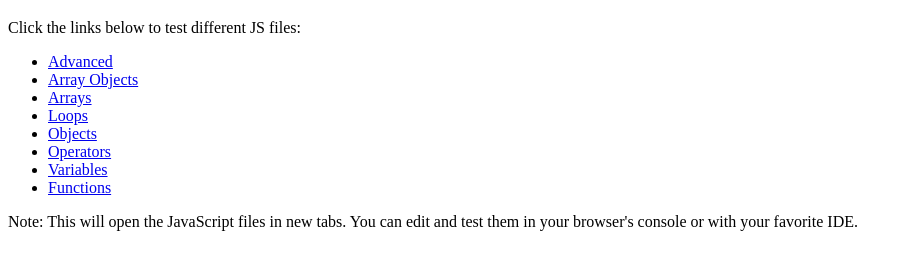
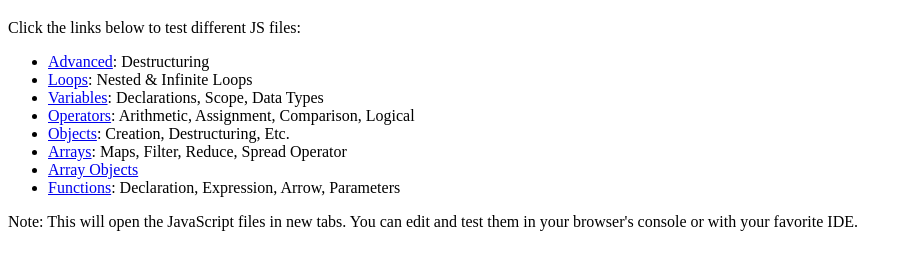
Before and after one commit to D-Stoker/JavaScript-Practice, a plain HTML site: page index.html in a window 1280 px wide. Shown: the part 61-330 px from the top of the page, without its empty margins (0-909 px from the left). Drawn offline with Linux system fonts and the light colour scheme.

Commit message:
Detailed JS file list in index.

```diff
--- a/index.html
+++ b/index.html
@@ -12,14 +12,14 @@
     <p>Click the links below to test different JS files:</p>
 
     <ul>
-        <li><a href="advanced.js" target="_blank">Advanced</a></li>
+        <li><a href="advanced.js" target="_blank">Advanced</a>: Destructuring</li>
+        <li><a href="loops.js" target="_blank">Loops</a>: Nested & Infinite Loops</li>
+        <li><a href="variables.js" target="_blank">Variables</a>: Declarations, Scope, Data Types</li>
+        <li><a href="operators.js" target="_blank">Operators</a>: Arithmetic, Assignment, Comparison, Logical</li>
+        <li><a href="objects.js" target="_blank">Objects</a>: Creation, Destructuring, Etc.</li>
+        <li><a href="arrays.js" target="_blank">Arrays</a>: Maps, Filter, Reduce, Spread Operator</li>
         <li><a href="arrayObjects.js" target="_blank">Array Objects</a></li>
-        <li><a href="arrays.js" target="_blank">Arrays</a></li>
-        <li><a href="loops.js" target="_blank">Loops</a></li>
-        <li><a href="objects.js" target="_blank">Objects</a></li>
-        <li><a href="operators.js" target="_blank">Operators</a></li>
-        <li><a href="variables.js" target="_blank">Variables</a></li>
-        <li><a href="functions.js" target="_blank">Functions</a></li>
+        <li><a href="functions.js" target="_blank">Functions</a>: Declaration, Expression, Arrow, Parameters</li>
     </ul>
 
     <p>Note: This will open the JavaScript files in new tabs. You can edit and test them in your browser's console or
```
